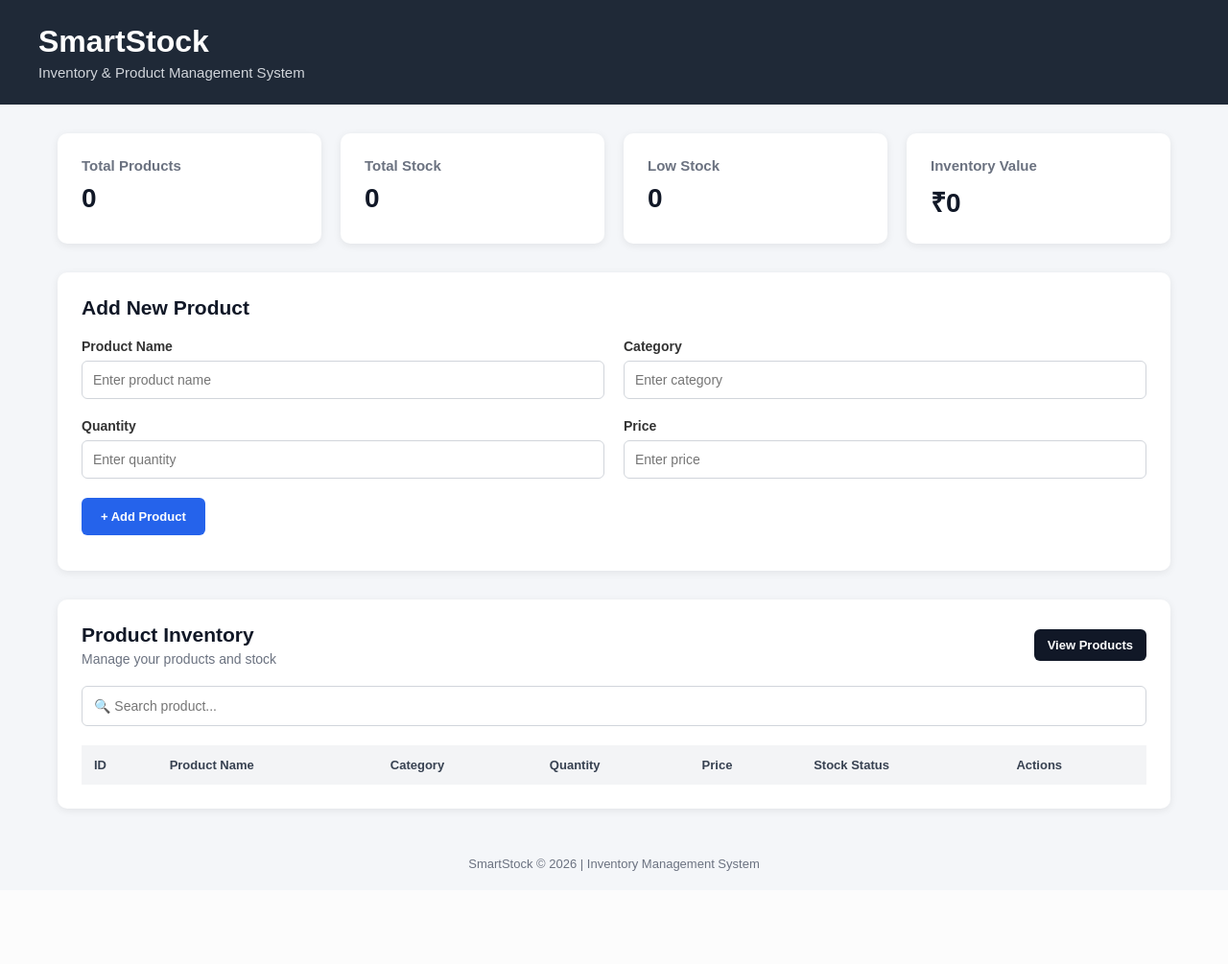
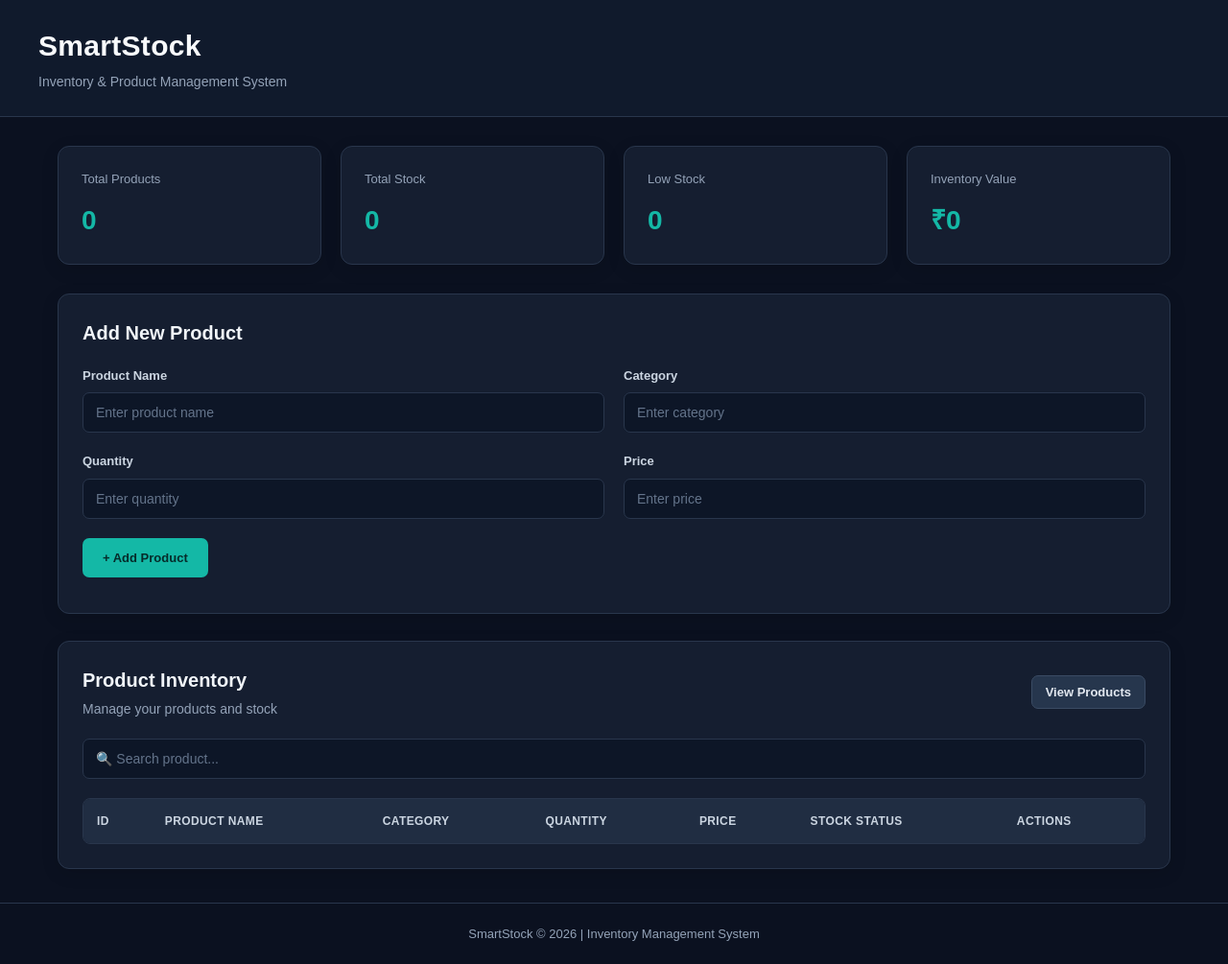
Before and after one commit to 1krishna665/smartstock-inventory-management, a Flask app: page / in a window 1280 px wide. Shown: the whole page at 96% size. Before the commit the page ends 908 px from the top, so only its background shows below. Run offline with Flask 3, Linux system fonts and the light colour scheme; lists and menus that the app fills with data are empty.

Commit message:
Update SmartStock with dark teal dashboard theme

```diff
--- a/static/style.css
+++ b/static/style.css
@@ -1,3 +1,4 @@
+
 /* General */
 * {
     box-sizing: border-box;
@@ -5,17 +6,28 @@
     padding: 0;
 }
 
+:root {
+    --bg: #0b1120;
+    --panel: #151e30;
+    --panel-hover: #1b2940;
+    --border: #29364c;
+    --text: #e5edf7;
+    --muted: #94a3b8;
+    --teal: #14b8a6;
+    --teal-hover: #0d9488;
+}
+
 body {
     font-family: Arial, sans-serif;
-    background: #f4f6f9;
-    color: #333;
+    background: var(--bg);
+    color: var(--text);
+    line-height: 1.5;
 }
-
 
 /* Header */
 header {
-    background: #1f2937;
-    color: white;
+    background: #101a2c;
+    border-bottom: 1px solid var(--border);
     padding: 25px 40px;
 }
 
@@ -25,15 +37,16 @@ header {
 }
 
 header h1 {
-    font-size: 32px;
+    font-size: 30px;
     margin-bottom: 5px;
+    color: #f8fafc;
+    letter-spacing: 0.3px;
 }
 
 header p {
-    font-size: 15px;
-    color: #d1d5db;
+    font-size: 14px;
+    color: var(--muted);
 }
-
 
 /* Main */
 main {
@@ -42,55 +55,62 @@ main {
     padding: 0 20px;
 }
 
-
-/* Dashboard */
+/* Dashboard Cards */
 .dashboard {
     display: grid;
-    grid-template-columns: repeat(4, 1fr);
+    grid-template-columns: repeat(4, minmax(0, 1fr));
     gap: 20px;
     margin-bottom: 30px;
 }
 
 .card {
-    background: white;
-    padding: 25px;
-    border-radius: 10px;
-    box-shadow: 0 2px 8px rgba(0, 0, 0, 0.08);
+    background: var(--panel);
+    padding: 24px;
+    border: 1px solid var(--border);
+    border-radius: 12px;
+    box-shadow: 0 5px 18px rgba(0, 0, 0, 0.12);
+    transition: transform 0.2s, border-color 0.2s;
+}
+
+.card:hover {
+    transform: translateY(-3px);
+    border-color: #386071;
 }
 
 .card h3 {
-    font-size: 15px;
-    color: #6b7280;
-    margin-bottom: 10px;
+    font-size: 13px;
+    color: var(--muted);
+    margin-bottom: 12px;
+    font-weight: 500;
 }
 
 .card p {
     font-size: 28px;
     font-weight: bold;
-    color: #111827;
+    color: var(--teal);
+    overflow-wrap: anywhere;
 }
 
-
-/* Section Box */
+/* Section Boxes */
 .section-box {
-    background: white;
+    background: var(--panel);
     padding: 25px;
-    border-radius: 10px;
-    margin-bottom: 30px;
-    box-shadow: 0 2px 8px rgba(0, 0, 0, 0.08);
+    border: 1px solid var(--border);
+    border-radius: 12px;
+    margin-bottom: 28px;
+    box-shadow: 0 5px 18px rgba(0, 0, 0, 0.12);
 }
 
 .section-box h2 {
     margin-bottom: 20px;
-    font-size: 21px;
-    color: #111827;
+    font-size: 20px;
+    color: #f1f5f9;
 }
 
-
-/* Form */
+/* Forms */
 .form-grid {
     display: grid;
-    grid-template-columns: repeat(2, 1fr);
+    grid-template-columns: repeat(2, minmax(0, 1fr));
     gap: 20px;
 }
 
@@ -100,68 +120,89 @@ main {
 }
 
 .form-group label {
-    margin-bottom: 7px;
+    margin-bottom: 8px;
+    color: #cbd5e1;
     font-weight: bold;
-    font-size: 14px;
+    font-size: 13px;
 }
 
-.form-group input {
-    padding: 11px;
-    border: 1px solid #d1d5db;
-    border-radius: 6px;
+.form-group input,
+.search-box input {
+    width: 100%;
+    padding: 12px 13px;
+    background: #0d1627;
+    color: var(--text);
+    border: 1px solid var(--border);
+    border-radius: 7px;
     font-size: 14px;
+    transition: border-color 0.2s, box-shadow 0.2s;
 }
 
-.form-group input:focus {
+.form-group input:focus,
+.search-box input:focus {
     outline: none;
-    border-color: #2563eb;
+    border-color: var(--teal);
+    box-shadow: 0 0 0 3px rgba(20, 184, 166, 0.12);
 }
 
+input::placeholder {
+    color: #64748b;
+}
 
 /* Buttons */
 button {
-    border: none;
-    border-radius: 6px;
+    border: 1px solid transparent;
+    border-radius: 7px;
     padding: 9px 14px;
     cursor: pointer;
     font-size: 13px;
     font-weight: bold;
+    transition: background 0.2s, transform 0.15s;
+}
+
+button:hover {
+    transform: translateY(-1px);
+}
+
+button:focus-visible {
+    outline: 2px solid var(--teal);
+    outline-offset: 3px;
 }
 
 .add-btn {
     margin-top: 20px;
-    background: #2563eb;
-    color: white;
+    background: var(--teal);
+    color: #062b2a;
     padding: 12px 20px;
 }
 
 .add-btn:hover {
-    background: #1d4ed8;
+    background: #2dd4bf;
 }
 
 .view-btn {
-    background: #111827;
-    color: white;
+    background: #26364d;
+    color: #e2e8f0;
+    border-color: #3a4b63;
 }
 
 .view-btn:hover {
-    background: #374151;
+    background: #34465f;
 }
 
-
-/* Message */
+/* Messages */
 #message {
     margin-top: 12px;
-    color: #15803d;
+    color: #34d399;
     font-weight: bold;
 }
-
 
 /* Product Header */
 .product-header {
     display: flex;
     justify-content: space-between;
     align-items: center;
+    gap: 15px;
     margin-bottom: 20px;
 }
 
@@ -170,64 +211,64 @@ button {
 }
 
 .product-header p {
-    color: #6b7280;
+    color: var(--muted);
     font-size: 14px;
 }
-
 
 /* Search */
 .search-box {
     margin-bottom: 20px;
 }
 
-.search-box input {
-    width: 100%;
-    padding: 12px;
-    border: 1px solid #d1d5db;
-    border-radius: 6px;
-    font-size: 14px;
-}
-
-.search-box input:focus {
-    outline: none;
-    border-color: #2563eb;
-}
-
-
 /* Table */
 .table-container {
     overflow-x: auto;
+    border: 1px solid var(--border);
+    border-radius: 8px;
 }
 
 table {
     width: 100%;
     border-collapse: collapse;
+    min-width: 650px;
 }
 
 th {
-    background: #f3f4f6;
-    padding: 13px;
+    background: #202d42;
+    padding: 14px;
     text-align: left;
-    font-size: 13px;
-    color: #374151;
+    font-size: 12px;
+    color: #cbd5e1;
+    text-transform: uppercase;
+    letter-spacing: 0.4px;
+    white-space: nowrap;
 }
 
 td {
-    padding: 13px;
-    border-bottom: 1px solid #e5e7eb;
+    padding: 14px;
+    border-bottom: 1px solid var(--border);
     font-size: 14px;
+    color: #dbe5f2;
 }
 
-tr:hover {
-    background: #f9fafb;
+tbody tr {
+    background: var(--panel);
+    transition: background 0.2s;
 }
 
+tbody tr:hover {
+    background: var(--panel-hover);
+}
+
+tbody tr:last-child td {
+    border-bottom: none;
+}
 
 /* Action Buttons */
 .edit-btn {
     background: #2563eb;
     color: white;
-    margin-right: 5px;
+    margin: 2px 5px 2px 0;
 }
 
 .edit-btn:hover {
@@ -235,52 +276,64 @@ tr:hover {
 }
 
 .stock-btn {
-    background: #16a34a;
+    background: #0f766e;
     color: white;
-    margin-right: 5px;
+    margin: 2px 5px 2px 0;
 }
 
 .stock-btn:hover {
-    background: #15803d;
+    background: #0d9488;
 }
 
 .delete-btn {
-    background: #dc2626;
+    background: #991b1b;
     color: white;
+    margin: 2px 0;
 }
 
 .delete-btn:hover {
     background: #b91c1c;
 }
 
-
 /* Footer */
 footer {
     text-align: center;
-    padding: 20px;
-    color: #6b7280;
+    padding: 22px;
+    color: var(--muted);
     font-size: 13px;
+    border-top: 1px solid var(--border);
+    margin-top: 35px;
 }
 
+/* Responsive Design */
+@media (max-width: 900px) {
+    .dashboard {
+        grid-template-columns: repeat(2, minmax(0, 1fr));
+    }
+}
 
-/* Responsive Design */
 @media (max-width: 800px) {
-
-    .dashboard {
-        grid-template-columns: repeat(2, 1fr);
-    }
-
     .form-grid {
         grid-template-columns: 1fr;
     }
 
+    header {
+        padding: 24px;
+    }
+
+    .section-box {
+        padding: 20px;
+    }
 }
 
-
 @media (max-width: 500px) {
-
     .dashboard {
         grid-template-columns: 1fr;
+    }
+
+    main {
+        margin: 20px auto;
+        padding: 0 14px;
     }
 
     header {
@@ -288,7 +341,7 @@ footer {
     }
 
     header h1 {
-        font-size: 26px;
+        font-size: 25px;
     }
 
     .product-header {
@@ -297,4 +350,11 @@ footer {
         gap: 15px;
     }
 
+    .card {
+        padding: 20px;
+    }
+
+    .section-box {
+        padding: 16px;
+    }
 }
```
